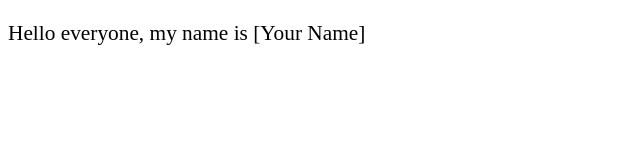
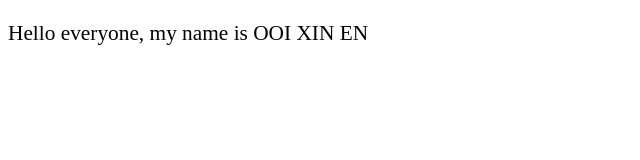
Before and after one commit to xinen111/web-css-exercises, a plain HTML site: page exercise2/index.html in a window 1280 px wide. Shown: the full height of the page, 0-640 px from the left. Drawn offline with Linux system fonts and the light colour scheme.

Commit message:
Update index.html

```diff
--- a/exercise2/index.html
+++ b/exercise2/index.html
@@ -6,7 +6,7 @@
 </head>
 <body>
     <p style="font-family: 'Times New Roman'; font-size: 16pt;">
-        Hello everyone, my name is [Your Name]
+        Hello everyone, my name is OOI XIN EN
     </p>
 </body>
 </html>
```
